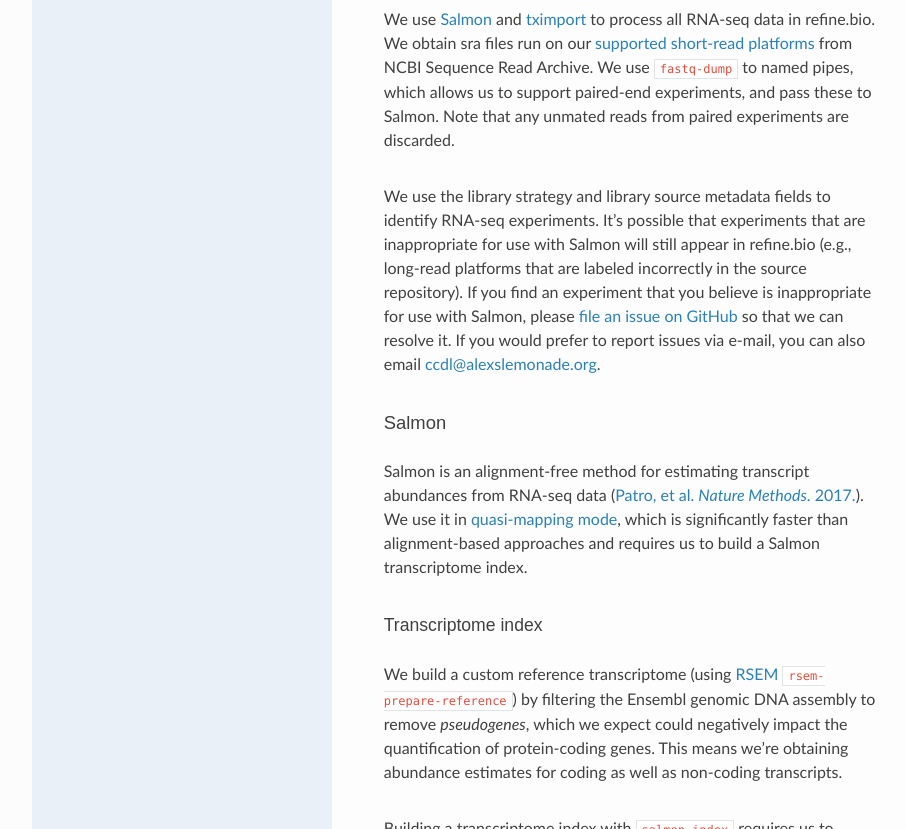
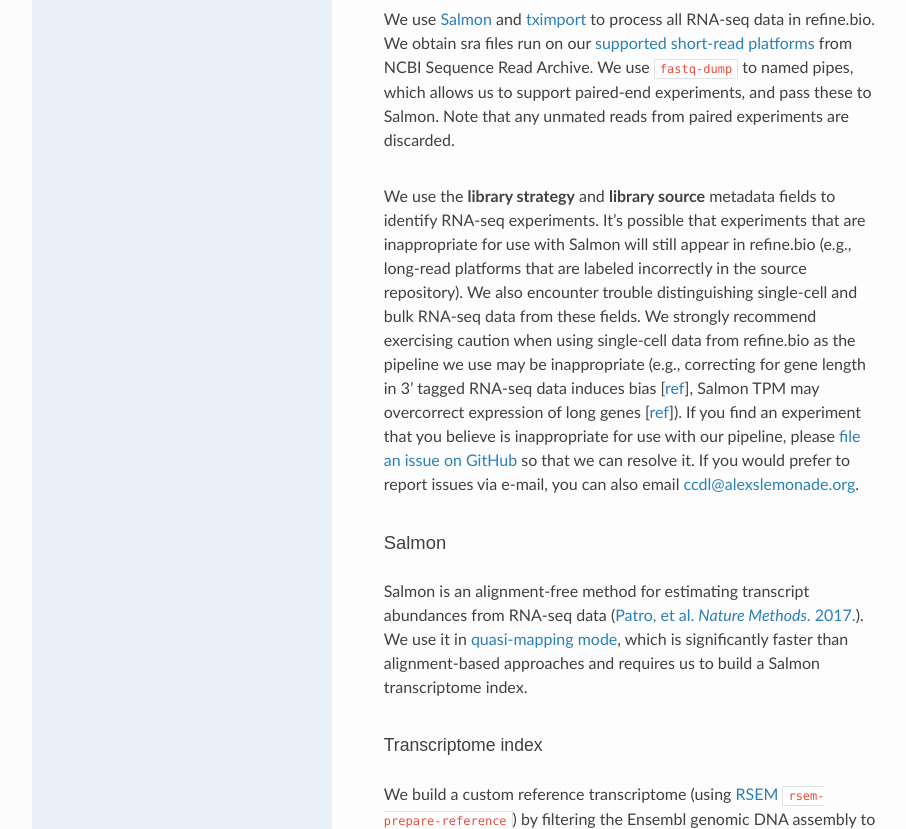
Before and after one commit to AlexsLemonade/refinebio-docs, a Sphinx documentation site: the page built from docs/main_text.md, in a window 1280 px wide and 900 px high, scrolled down 7158 px, cut to the strip 71-900 px from the top of the window. Shown: the whole strip, without its empty margins (158-1064 px from the left). Built offline with Sphinx 7.4.7 and the Read the Docs theme 2.0.0, drawn with Linux system fonts in a browser that asks for light colours.

```diff
--- a/docs/main_text.md
+++ b/docs/main_text.md
@@ -133,9 +133,11 @@
 We use <a href = "https://ncbi.github.io/sra-tools/fastq-dump.html" target = "blank">`fastq-dump`</a> to named pipes, which allows us to support paired-end experiments, and pass these to Salmon.
 Note that any unmated reads from paired experiments are discarded.
 
-We use the library strategy and library source metadata fields to identify RNA-seq experiments.
+We use the **library strategy** and **library source** metadata fields to identify RNA-seq experiments.
 It's possible that experiments that are inappropriate for use with Salmon will still appear in refine.bio (e.g., long-read platforms that are labeled incorrectly in the source repository).
-If you find an experiment that you believe is inappropriate for use with Salmon, please <a href ="https://github.com/AlexsLemonade/refinebio/issues" target = "blank">file an issue on GitHub</a> so that we can resolve it.
+We also encounter trouble distinguishing single-cell and bulk RNA-seq data from these fields.
+We strongly recommend exercising caution when using single-cell data from refine.bio as the pipeline we use may be inappropriate (e.g., correcting for gene length in 3' tagged RNA-seq data induces bias [<a href = "https://bioconductor.org/packages/release/bioc/vignettes/tximport/inst/doc/tximport.html#tagged-rna-seq" target = "blank">ref</a>], Salmon TPM may overcorrect expression of long genes [<a href = "http://hemberg-lab.github.io/scRNA.seq.course/construction-of-expression-matrix.html#reads-alignment" target = "blank">ref</a>]).
+If you find an experiment that you believe is inappropriate for use with our pipeline, please <a href ="https://github.com/AlexsLemonade/refinebio/issues" target = "blank">file an issue on GitHub</a> so that we can resolve it.
 If you would prefer to report issues via e-mail, you can also email [ccdl@alexslemonade.org](mailto:ccdl@alexslemonade.org).
 
 #### Salmon
```
